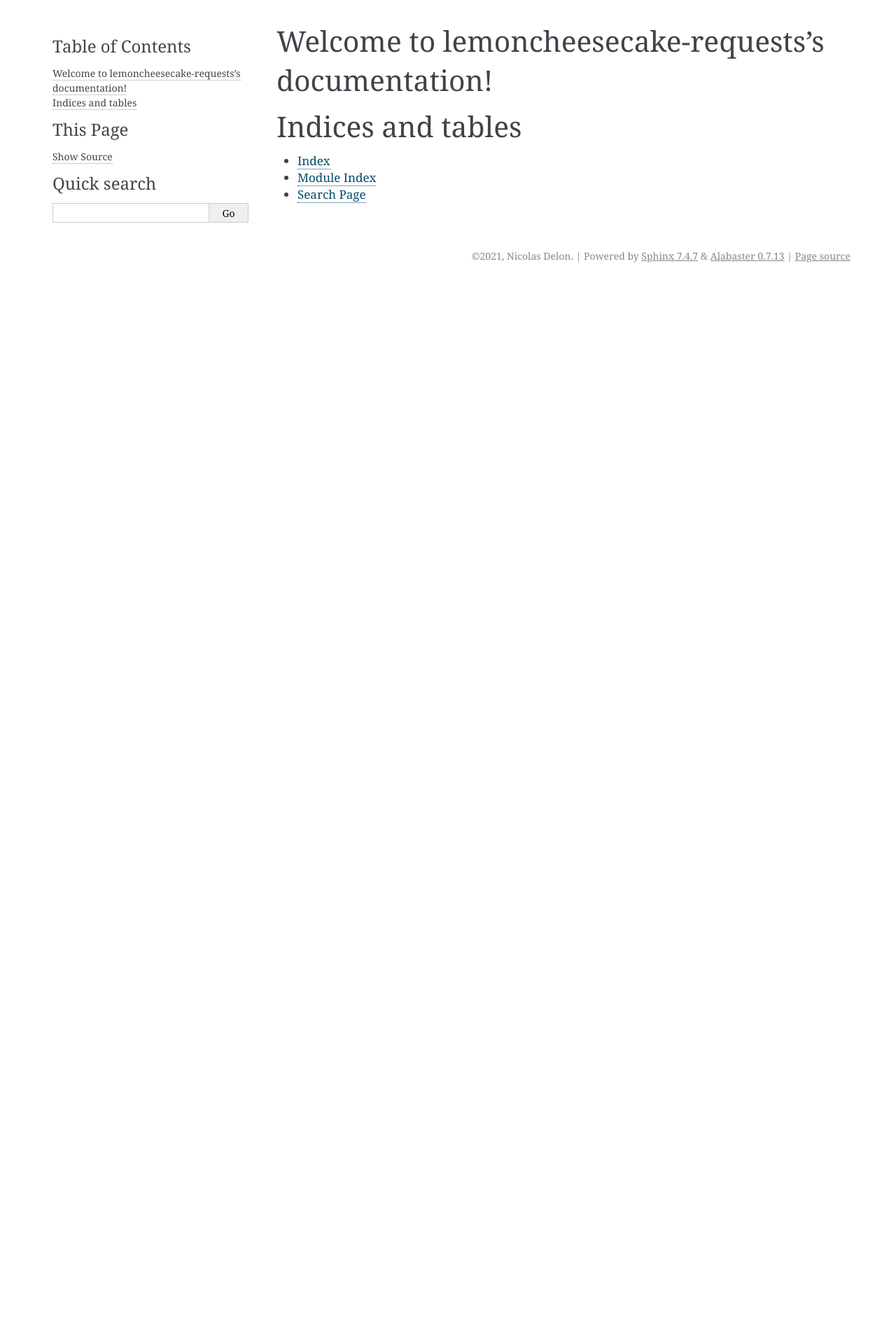
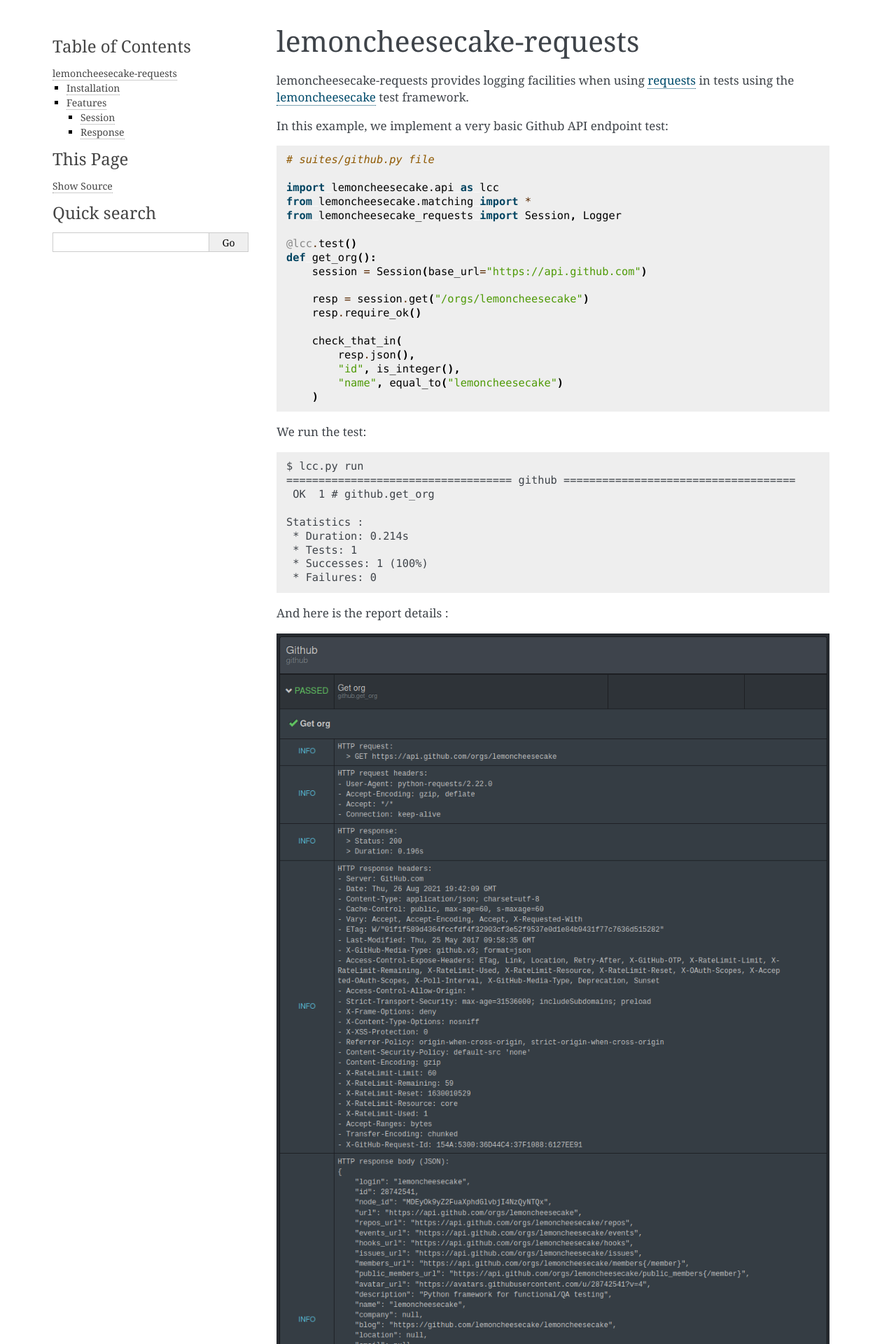
Before and after one commit to lemoncheesecake/lemoncheesecake-requests, a Sphinx documentation site: the page built from doc/index.rst, in a window 1280 px wide. Shown: the top 1920 px of the page at 70% size. Built offline with Sphinx 7.4.7, drawn with Linux system fonts in a browser that asks for light colours; before the commit the page ends 900 px from its top, so only the background shows below that; some of the changed text lies outside the part shown.

Commit message:
doc: index work in progress

```diff
--- a/doc/_static/custom.css
+++ b/doc/_static/custom.css
@@ -1,3 +1,7 @@
 dl {
     margin-bottom: 15px;
 }
+
+div.highlight pre {
+    padding: 11px 14px;
+}
--- a/doc/index.rst
+++ b/doc/index.rst
@@ -3,18 +3,120 @@
    You can adapt this file completely to your liking, but it should at least
    contain the root `toctree` directive.
 
-Welcome to lemoncheesecake-requests's documentation!
-====================================================
+lemoncheesecake-requests
+========================
 
-.. toctree::
-   :maxdepth: 2
-   :caption: Contents:
+lemoncheesecake-requests provides logging facilities when using `requests <https://docs.python-requests.org/>`_ in
+tests using the `lemoncheesecake <http://lemoncheesecake.io>`_ test framework.
+
+In this example, we implement a very basic Github API endpoint test::
+
+   # suites/github.py file
+
+   import lemoncheesecake.api as lcc
+   from lemoncheesecake.matching import *
+   from lemoncheesecake_requests import Session, Logger
+
+   @lcc.test()
+   def get_org():
+       session = Session(base_url="https://api.github.com")
+
+       resp = session.get("/orgs/lemoncheesecake")
+       resp.require_ok()
+
+       check_that_in(
+           resp.json(),
+           "id", is_integer(),
+           "name", equal_to("lemoncheesecake")
+       )
 
 
+We run the test::
 
-Indices and tables
-==================
+   $ lcc.py run
+   =================================== github ====================================
+    OK  1 # github.get_org
 
-* :ref:`genindex`
-* :ref:`modindex`
-* :ref:`search`
+   Statistics :
+    * Duration: 0.214s
+    * Tests: 1
+    * Successes: 1 (100%)
+    * Failures: 0
+
+And here is the report details :
+
+.. image:: _static/report-sample.png
+
+Installation
+------------
+
+Install through pip::
+
+   $ pip install lemoncheesecake-requests
+
+lemoncheesecake-requests is compatible with Python 3.6-3.9.
+
+Features
+--------
+
+Session
+~~~~~~~
+
+lemoncheesecake-requests extends :py:class:`requests.Session` to add logging features through a
+:py:class:`lemoncheesecake_requests.Logger` instance.
+
+This logger which can be set session-wide (it is set to :py:func:`Logger.on() <lemoncheesecake_requests.Logger.on>`
+by default)::
+
+   session = Session(base_url="https://api.github.com", logger=Logger.no_headers())
+   session.get("/orgs/lemoncheesecake")
+
+or per method-wide::
+
+   session = Session(base_url="https://api.github.com")
+   session.get("/orgs/lemoncheesecake", logger=Logger.no_headers())
+
+The :py:attr:`base_url <lemoncheesecake_requests.Session.base_url>` argument is optional and an
+extra :py:attr:`hint <lemoncheesecake_requests.Session.hint>` argument is also available to provide more context in the
+logs to the report reader.
+
+As you might guess from the previous examples, the logger can be fine tuned to control exactly the HTTP request/response details
+that will be logged through the following logger boolean attributes:
+
+- :py:attr:`request_line_logging <lemoncheesecake_requests.Logger.request_line_logging>`
+- :py:attr:`request_headers_logging <lemoncheesecake_requests.Logger.request_headers_logging>`
+- :py:attr:`request_body_logging <lemoncheesecake_requests.Logger.request_body_logging>`
+- :py:attr:`response_code_logging <lemoncheesecake_requests.Logger.response_code_logging>`
+- :py:attr:`response_headers_logging <lemoncheesecake_requests.Logger.response_headers_logging>`
+- :py:attr:`response_body_logging <lemoncheesecake_requests.Logger.response_body_logging>`
+
+If you want for instance to create a logger that only logs data coming from the response::
+
+   logger = Logger(
+      request_line_logging=False
+      request_headers_logging=False
+      request_body_logging=False
+   )
+
+and then pass this logger to a session or to a specific HTTP method call.
+
+The :py:class:`lemoncheesecake_requests.Logger` also provide class methods to easily create instances for common usage
+cases:
+
+- :py:func:`Logger.on() <lemoncheesecake_requests.Logger.on>`
+- :py:func:`Logger.off() <lemoncheesecake_requests.Logger.off>`
+- :py:func:`Logger.no_headers() <lemoncheesecake_requests.Logger.no_headers>`
+- :py:func:`Logger.no_response_body() <lemoncheesecake_requests.Logger.no_response_body>`
+
+HTTP request bodies and especially response bodies might be very large and make the final report unreadable.
+That's why the logger will log the request/response bodies as attachment if their (serialized) content size
+exceed a certain size. This size can be configured through the
+:py:attr:`max_body_size <lemoncheesecake_requests.Logger.max_body_size>` logger attribute.
+
+Response
+~~~~~~~~
+
+TODO
+
+lemoncheesecake-requests interacts with requests by extending two classes: :py:class:`requests.Session` and
+:py:class:`requests.Response`.
```
Also changed, not shown: doc/_static/report-sample.png (added).
